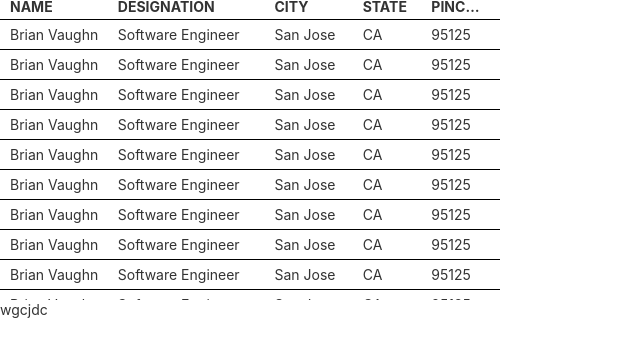
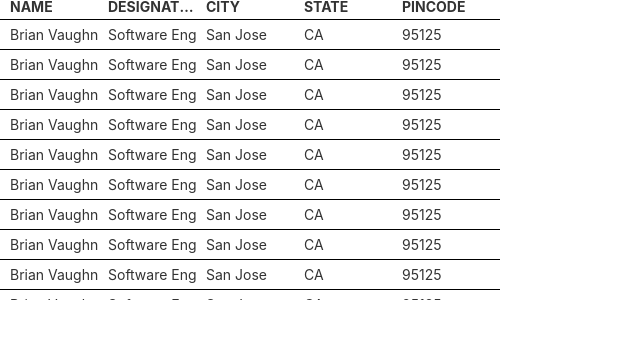
Before and after one commit to madhugogineni/reactvisualize, a React (Create React App) app: page / in a window 1280 px wide. Shown: the top 356 px of the page, without its empty margins (0-640 px from the left). Built offline with nearby package versions, Linux system fonts and the light colour scheme.

Commit message:
resizable columns

```diff
--- a/src/App1.js
+++ b/src/App1.js
@@ -1,6 +1,6 @@
 import React from 'react';
 import './App.css';
-import { Table, Column } from 'react-virtualized';
+import { Table, Column, SortDirection, SortIndicator } from 'react-virtualized';
 import 'react-virtualized/styles.css';
 import TextChangeModal from './TextChangeModal';
 import Draggable from 'react-draggable';
@@ -21,6 +21,7 @@ function setDisabled(list) {
     }
     return list;
 }
+const TOTAL_WIDTH = 500;
 export default class App1 extends React.Component {
     constructor(props) {
         super(props);
@@ -31,11 +32,19 @@ export default class App1 extends React.Component {
             isModalShown: false,
             value: null,
             rowIndex: null,
-            columnIndex: null
+            columnIndex: null,
+            widths: {
+                name: 0.33,
+                designation: 0.33,
+                city: 0.33,
+                state: 0.33,
+                pincode: 0.33
+            }
         };
         this._cellRender = this._cellRender.bind(this);
         this.closeModal = this.closeModal.bind(this);
         this.handleChange = this.handleChange.bind(this);
+        this.headerRenderer = this.headerRenderer.bind(this);
     }
     componentWillMount() {
         this.setState({ list: list, activeList: activeList });
@@ -73,6 +82,62 @@ export default class App1 extends React.Component {
             </div>
         )
     }
+    headerRenderer = ({
+        columnData,
+        dataKey,
+        disableSort,
+        label,
+        sortBy,
+        sortDirection
+    }) => {
+        return (
+            <React.Fragment key={dataKey}>
+                <Draggable
+                    axis="x"
+                    defaultClassName="DragHandle"
+                    defaultClassNameDragging="DragHandleActive"
+                    onDrag={(event, { deltaX }) =>
+                        this.resizeRow({
+                            dataKey,
+                            deltaX
+                        })
+                    }
+                    position={{ x: 0 }}
+                    zIndex={999}>
+                    <div className="ReactVirtualized__Table__headerTruncatedText">
+                        {label}
+                    </div>
+                </Draggable>
+            </React.Fragment>
+        );
+    };
+    resizeRow = ({ dataKey, deltaX }) =>
+        this.setState(prevState => {
+
+            const prevWidths = prevState.widths;
+            const percentDelta = deltaX / TOTAL_WIDTH;
+
+            var nextDataKey;
+            switch (dataKey) {
+                case "name": nextDataKey = "designation"; break;
+                case "designation": nextDataKey = "city"; break;
+                case "city": nextDataKey = "state"; break;
+                case "state": nextDataKey = "pincode"; break;
+                case "pincode": nextDataKey = "state"; break;
+            }
+
+            return {
+                widths: {
+                    ...prevWidths,
+                    [dataKey]: prevWidths[dataKey] + percentDelta,
+                    [nextDataKey]: prevWidths[nextDataKey] - percentDelta
+                }
+            };
+        }
+        );
+
+
+
     render() {
         let editTextModal;
         if (this.state.isModalShown === true) {
@@ -80,9 +145,9 @@ export default class App1 extends React.Component {
                 columnIndex={this.state.columnIndex} handleClose={this.closeModal}
                 handleChange={this.handleChange} />
         }
+        const widths = this.state.widths;
         return (
             <React.Fragment>
-                <Draggable bounds={{ bottom: 300 }}>
                 <Table
                     width={500}
                     height={300}
@@ -92,37 +157,38 @@ export default class App1 extends React.Component {
                     rowStyle={{ borderBottom: "1px solid black" }}
                     rowGetter={({ index }) => this.state.list[index]} >
                     <Column
+                        headerRenderer={this.headerRenderer}
                         label='Name'
                         dataKey='name'
-                            width={500}
+                        width={widths.name * TOTAL_WIDTH}
                         style={{ display: "flex", alignItems: "center" }}
                         cellRenderer={this._cellRender} />
                     <Column
+                        headerRenderer={this.headerRenderer}
                         label='Designation'
                         dataKey='designation'
-                            width={750}
+                        width={widths.designation * TOTAL_WIDTH}
                         cellRenderer={this._cellRender} />
                     <Column
+                        headerRenderer={this.headerRenderer}
                         label='City'
                         dataKey='city'
-                            width={400}
+                        width={widths.city * TOTAL_WIDTH}
                         cellRenderer={this._cellRender} />
                     <Column
+                        headerRenderer={this.headerRenderer}
                         label='State'
                         dataKey='state'
-                            width={300}
+                        width={widths.state * TOTAL_WIDTH}
                         cellRenderer={this._cellRender} />
                     <Column
+                        headerRenderer={this.headerRenderer}
                         label='Pincode'
                         dataKey='pincode'
-                            width={300}
+                        width={widths.pincode * TOTAL_WIDTH}
                         cellRenderer={this._cellRender} />
                 </Table>
-                </Draggable>
                 {editTextModal}
-                <Draggable>
-                    <div>wgcjdc</div>
-                </Draggable>
             </React.Fragment>
         );
     }
```
Lines whose indentation alone changed are shown as unchanged.
